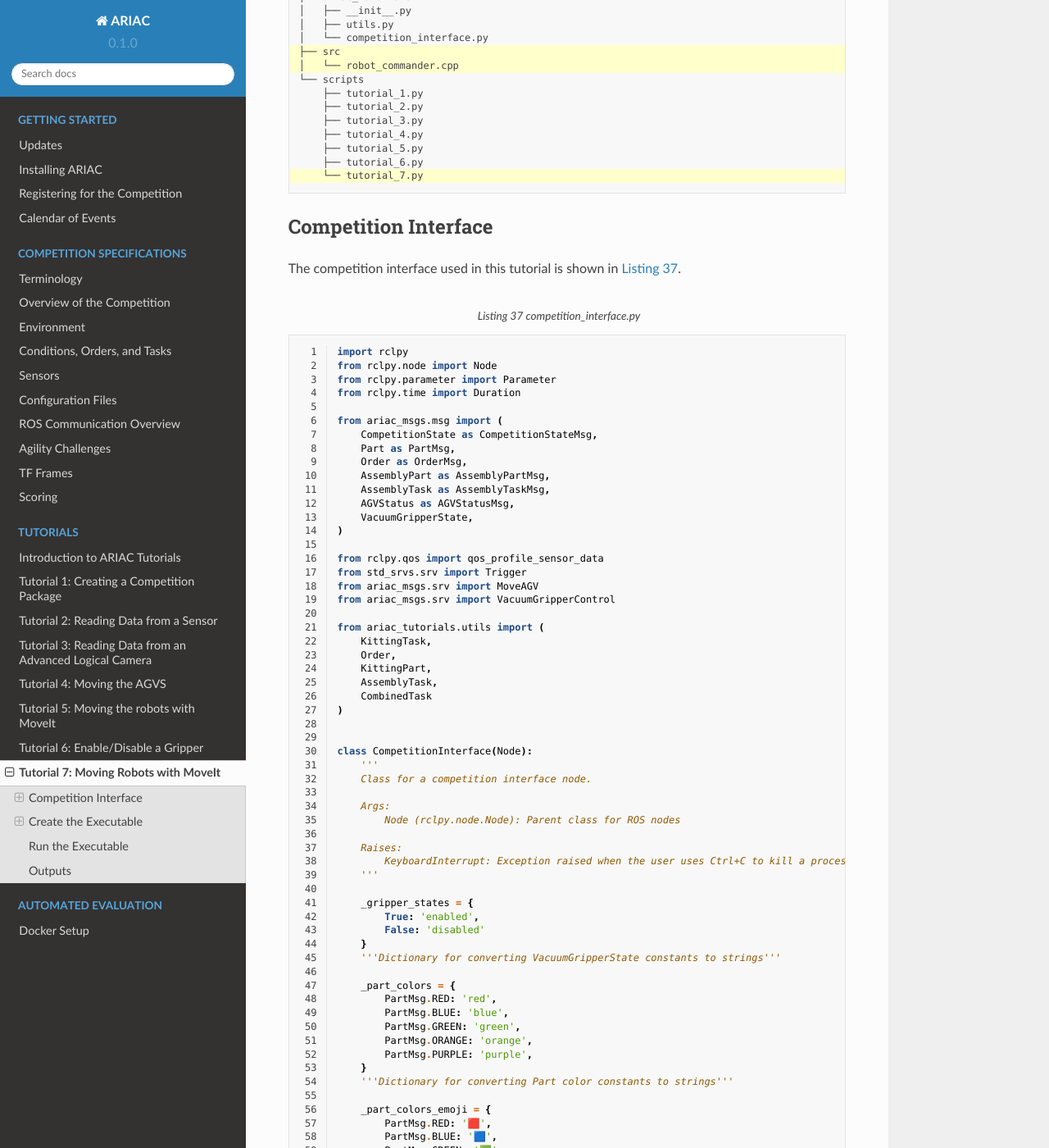
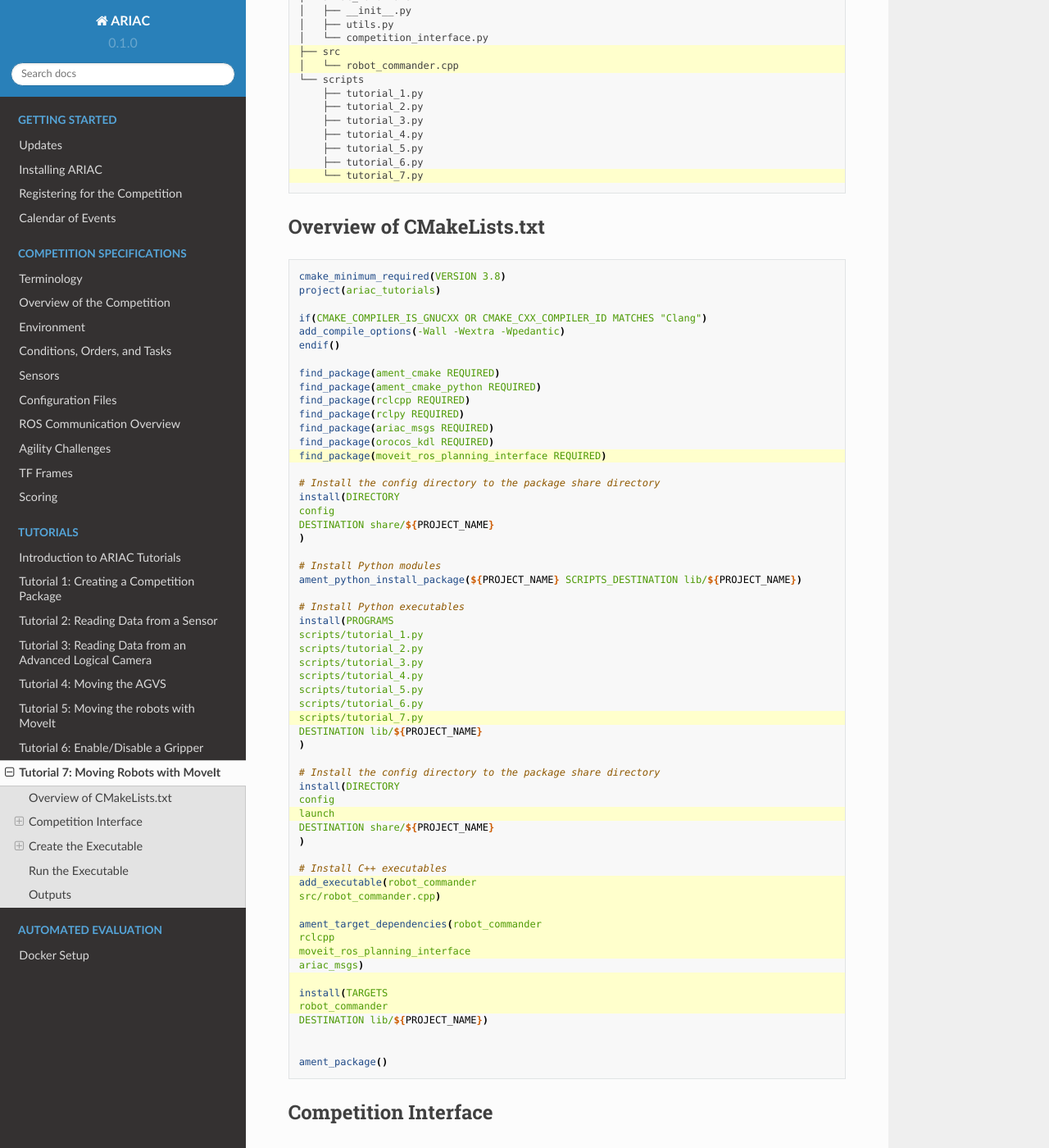
Before and after one commit to usnistgov/ARIAC, a Sphinx documentation site: the page built from docs/tutorials/tutorial_7.rst, in a window 1280 px wide and 1400 px high, scrolled down 777 px. Shown: the whole window at 82% size. Built offline with Sphinx 7.4.7 and the Read the Docs theme 2.0.0, drawn with Linux system fonts in a browser that asks for light colours; some of the changed text lies outside the part shown.

Commit message:
tutorial1

```diff
--- a/docs/tutorials/tutorial_7.rst
+++ b/docs/tutorials/tutorial_7.rst
@@ -39,10 +39,10 @@ This tutorial shows how to move the robots through service calls with the follow
   - Call these methods from the main function to move the robots to their home positions.
 
 
-The final state of the package :inline-file:`ariac_tutorials` for :inline-tutorial:`tutorial 7` is as follows:
+Updates and additions that are specific to :inline-tutorial:`tutorial 7`  are highlighted in the tree below.
 
 .. code-block:: text
-    :emphasize-lines: 6-7, 12-13, 21
+    :emphasize-lines: 2, 6-7, 12-13, 21
     :class: no-copybutton
 
     ariac_tutorials
@@ -67,6 +67,71 @@ The final state of the package :inline-file:`ariac_tutorials` for :inline-tutori
         ├── tutorial_6.py
         └── tutorial_7.py
 
+
+Overview of  CMakeLists.txt
+--------------------------------
+
+.. code-block:: cmake
+    :emphasize-lines: 14, 33, 40, 45-46, 47-50, 52-54
+
+    cmake_minimum_required(VERSION 3.8)
+    project(ariac_tutorials)
+
+    if(CMAKE_COMPILER_IS_GNUCXX OR CMAKE_CXX_COMPILER_ID MATCHES "Clang")
+    add_compile_options(-Wall -Wextra -Wpedantic)
+    endif()
+
+    find_package(ament_cmake REQUIRED)
+    find_package(ament_cmake_python REQUIRED)
+    find_package(rclcpp REQUIRED)
+    find_package(rclpy REQUIRED)
+    find_package(ariac_msgs REQUIRED)
+    find_package(orocos_kdl REQUIRED)
+    find_package(moveit_ros_planning_interface REQUIRED)
+
+    # Install the config directory to the package share directory
+    install(DIRECTORY
+    config
+    DESTINATION share/${PROJECT_NAME}
+    )
+
+    # Install Python modules
+    ament_python_install_package(${PROJECT_NAME} SCRIPTS_DESTINATION lib/${PROJECT_NAME})
+
+    # Install Python executables
+    install(PROGRAMS
+    scripts/tutorial_1.py
+    scripts/tutorial_2.py
+    scripts/tutorial_3.py
+    scripts/tutorial_4.py
+    scripts/tutorial_5.py
+    scripts/tutorial_6.py
+    scripts/tutorial_7.py
+    DESTINATION lib/${PROJECT_NAME}
+    )
+
+    # Install the config directory to the package share directory
+    install(DIRECTORY
+    config
+    launch
+    DESTINATION share/${PROJECT_NAME}
+    )
+
+    # Install C++ executables
+    add_executable(robot_commander
+    src/robot_commander.cpp)
+
+    ament_target_dependencies(robot_commander
+    rclcpp
+    moveit_ros_planning_interface
+    ariac_msgs)
+
+    install(TARGETS
+    robot_commander
+    DESTINATION lib/${PROJECT_NAME})
+
+
+    ament_package()
 
 
 
```
Also changed, not shown: other parts of docs/tutorials/tutorial_7.rst (+1 -1 lines).
